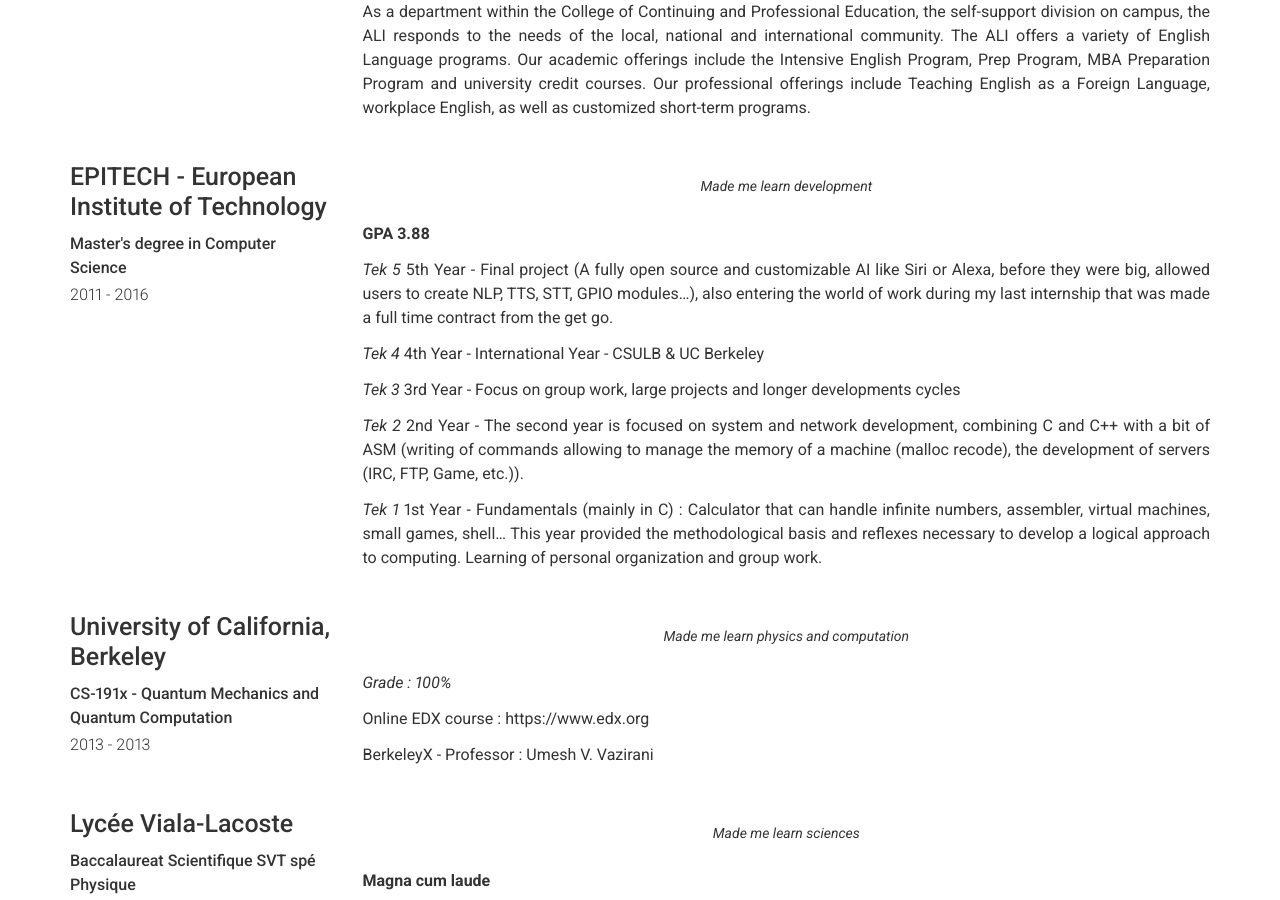
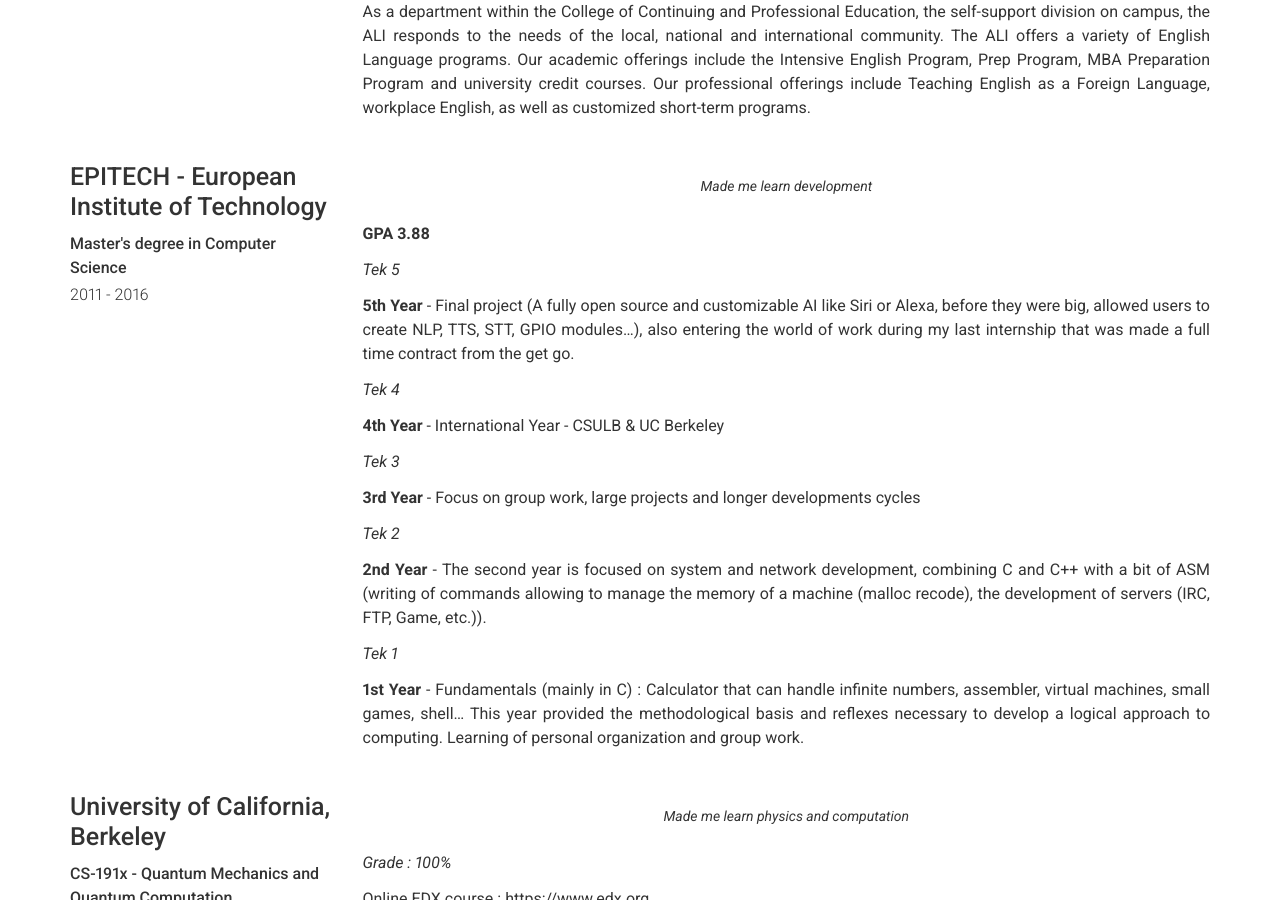
Before and after one commit to mlequeux/mlequeux.github.io, a Jekyll site: the page built from index.md, in a window 1280 px wide and 900 px high, scrolled down 2417 px. Built offline with Jekyll 4.4.1, drawn with Linux system fonts in a browser that asks for light colours.

Commit message:
update layout

```diff
--- a/_data/education.yml
+++ b/_data/education.yml
@@ -63,19 +63,24 @@
     **GPA 3.88**
 
     *Tek 5*
-      5th Year - Final project (A fully open source and customizable AI like Siri or Alexa, before they were big, allowed users to create NLP, TTS, STT, GPIO modules...), also entering the world of work during my last internship that was made a full time contract from the get go.
+
+      **5th Year** - Final project (A fully open source and customizable AI like Siri or Alexa, before they were big, allowed users to create NLP, TTS, STT, GPIO modules...), also entering the world of work during my last internship that was made a full time contract from the get go.
 
     *Tek 4*
-      4th Year - International Year - CSULB & UC Berkeley
+
+      **4th Year** - International Year - CSULB & UC Berkeley
 
     *Tek 3*
-      3rd Year - Focus on group work, large projects and longer developments cycles
+
+      **3rd Year** - Focus on group work, large projects and longer developments cycles
 
     *Tek 2*
-      2nd Year - The second year is focused on system and network development, combining C and C++ with a bit of ASM (writing of commands allowing to manage the memory of a machine (malloc recode), the development of servers (IRC, FTP, Game, etc.)).
+
+      **2nd Year** - The second year is focused on system and network development, combining C and C++ with a bit of ASM (writing of commands allowing to manage the memory of a machine (malloc recode), the development of servers (IRC, FTP, Game, etc.)).
 
     *Tek 1*
-      1st Year - Fundamentals (mainly in C) : Calculator that can handle infinite numbers, assembler, virtual machines, small games, shell...
+
+      **1st Year** - Fundamentals (mainly in C) : Calculator that can handle infinite numbers, assembler, virtual machines, small games, shell...
       This year provided the methodological basis and reflexes necessary to develop a logical approach to computing. Learning of personal organization and group work.
 
 - name: University of California, Berkeley
```
